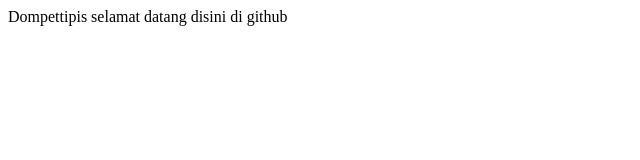
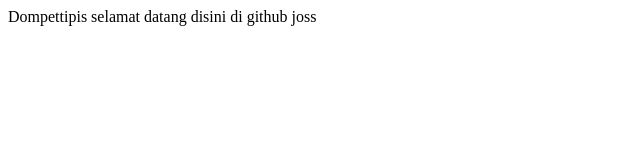
Before and after one commit to Arifaldo/Dompettipis, a plain HTML site: page index.html in a window 1280 px wide. Shown: the full height of the page, 0-640 px from the left. Drawn offline with Linux system fonts and the light colour scheme.

Commit message:
komnetar

```diff
--- a/index.html
+++ b/index.html
@@ -5,4 +5,5 @@
 
 	selamat datang disini
 	di github
+	joss
 </html>
```
